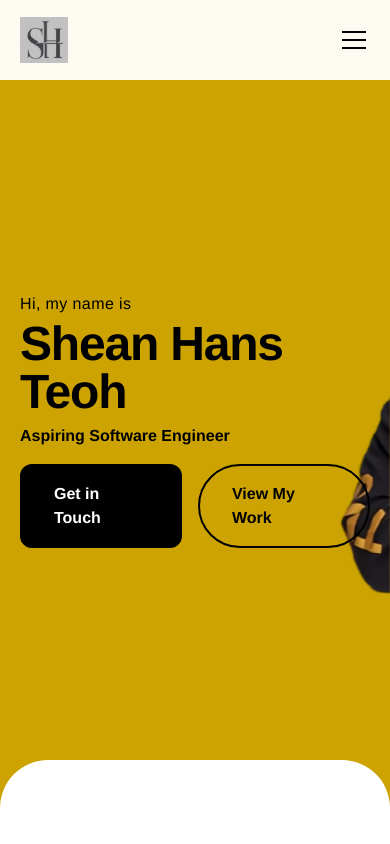
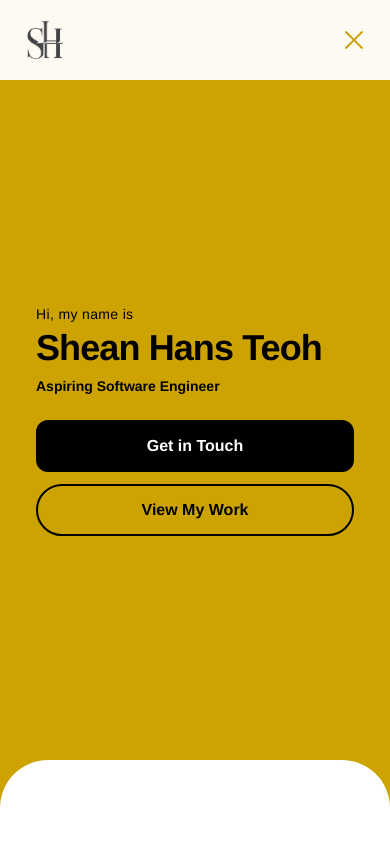
Before and after one commit to iecloudbird/portfolio, a Next.js app: page / in a window 390 px wide. Both pictures are taken after a click on the button 354 px from the left and 40 px from the top of the page. Shown: the top 844 px of the page. Built offline with nearby package versions, Linux system fonts and the light colour scheme.

Commit message:
update responsiveness

```diff
--- a/components/sections/Contact.tsx
+++ b/components/sections/Contact.tsx
@@ -21,21 +21,21 @@ export default function Contact() {
 
   return (
     <div className="bg-white">
-      <Section id="contact" className="py-20">
-        <div className="w-full max-w-4xl mx-auto text-center">
+      <Section id="contact" className="py-12 sm:py-20">
+        <div className="w-full max-w-4xl mx-auto text-center px-4 sm:px-0">
           {/* Heading */}
-          <h2 className="text-5xl md:text-6xl font-bold text-black mb-6">
+          <h2 className="text-4xl sm:text-5xl md:text-6xl font-bold text-black mb-4 sm:mb-6">
             Send me a message!
           </h2>
 
           {/* Subtitle */}
-          <p className="text-lg md:text-xl text-gray-600 mb-12 max-w-2xl mx-auto">
+          <p className="text-base sm:text-lg md:text-xl text-gray-600 mb-8 sm:mb-12 max-w-2xl mx-auto">
             Whether it&apos;s a project idea or just to say hi, I&apos;d love to
             hear from you.
           </p>
 
           {/* Form */}
-          <div className="space-y-8">
+          <div className="space-y-6 sm:space-y-8">
             {/* Name and Email Row */}
             <div className="grid grid-cols-1 md:grid-cols-2 gap-6">
               {/* Name Input */}
--- a/components/sections/Hero.tsx
+++ b/components/sections/Hero.tsx
@@ -8,7 +8,7 @@ export default function Hero() {
       id="hero"
       className="min-h-[90vh] flex items-center bg-[#cca300] pt-20"
     >
-      <div className="absolute inset-0 z-0 overflow-hidden">
+      <div className="absolute inset-0 z-0 overflow-hidden hidden sm:block">
         <img
           src={`${basePath}/images/bg.png`}
           alt="Hero Background"
@@ -16,23 +16,27 @@ export default function Hero() {
         />
       </div>
 
-      <div className="relative z-10 flex-1 max-w-5xl text-black">
-        <p className="text-base font-medium tracking-wide">Hi, my name is</p>
-        <h2 className="text-5xl md:text-7xl font-bold tracking-tight mb-2 mt-1">
+      <div className="relative z-10 flex-1 max-w-5xl text-black px-4 sm:px-0">
+        <p className="text-sm sm:text-base font-medium tracking-wide">
+          Hi, my name is
+        </p>
+        <h2 className="text-4xl sm:text-5xl md:text-7xl font-bold tracking-tight mb-2 mt-1">
           Shean Hans Teoh
         </h2>
-        <p className="text-base font-semibold">Aspiring Software Engineer</p>
-        <div className="flex gap-4 mt-4">
+        <p className="text-sm sm:text-base font-semibold">
+          Aspiring Software Engineer
+        </p>
+        <div className="flex flex-col sm:flex-row gap-3 sm:gap-4 mt-6 sm:mt-4">
           <a
             href="#contact"
-            className="group relative px-8 py-4 bg-black border-2 border-black text-white font-semibold rounded-xl hover:bg-[#ffeb3b] hover:text-black transition-all duration-300 ease-in-out transform hover:scale-105 hover:shadow-[0_0_30px_rgba(255,235,59,0.6)]"
+            className="group relative px-6 sm:px-8 py-3 sm:py-4 bg-black border-2 border-black text-white font-semibold rounded-xl hover:bg-[#ffeb3b] hover:text-black transition-all duration-300 ease-in-out transform hover:scale-105 hover:shadow-[0_0_30px_rgba(255,235,59,0.6)] text-center"
           >
             <span className="relative z-10">Get in Touch</span>
           </a>
 
           <a
             href="#projects"
-            className="px-8 py-4 border-2 border-black font-semibold rounded-full hover:bg-[#f5f5f5] hover:text-black hover:border-[#333] transition-all duration-300 ease-in-out transform hover:scale-105"
+            className="px-6 sm:px-8 py-3 sm:py-4 border-2 border-black font-semibold rounded-full hover:bg-[#f5f5f5] hover:text-black hover:border-[#333] transition-all duration-300 ease-in-out transform hover:scale-105 text-center"
           >
             View My Work
           </a>
--- a/components/sections/Projects.tsx
+++ b/components/sections/Projects.tsx
@@ -55,7 +55,7 @@ function ProjectThumbnail({
 
   return (
     <div
-      className="relative h-48 cursor-pointer perspective-1000"
+      className="relative h-32 sm:h-40 md:h-48 cursor-pointer perspective-1000"
       onMouseEnter={() => setIsFlipped(true)}
       onMouseLeave={() => setIsFlipped(false)}
       onClick={onClick}
@@ -132,16 +132,17 @@ function ProjectThumbnail({
               />
             )}
 
-            <div className="relative z-10 flex flex-col justify-center items-center text-center h-full space-y-3 px-2">
-              <h4 className="font-bold text-xl leading-tight text-white">
+            <div className="relative z-10 flex flex-col justify-center items-center text-center h-full space-y-2 sm:space-y-3 px-1 sm:px-2">
+              <h4 className="font-bold text-sm sm:text-base md:text-xl leading-tight text-white">
                 {project.title}
               </h4>
-              <p className="text-sm text-[#cca300] font-medium">
+              <p className="text-xs sm:text-sm text-[#cca300] font-medium">
                 {project.subtitle}
               </p>
-              <div className="flex items-center gap-2 text-gray-400 text-sm mt-2">
-                <Eye className="w-4 h-4" />
-                <span>Click to view</span>
+              <div className="flex items-center gap-1 sm:gap-2 text-gray-400 text-xs sm:text-sm mt-1 sm:mt-2">
+                <Eye className="w-3 h-3 sm:w-4 sm:h-4" />
+                <span className="hidden sm:inline">Click to view</span>
+                <span className="sm:hidden">View</span>
               </div>
             </div>
 
@@ -261,16 +262,16 @@ export default function Projects() {
         maxTwinkleSpeed={1}
       />
 
-      <Section id="projects" className="py-20 relative z-10">
-        <div className="w-full">
-          <h2 className="text-5xl font-bold mb-8 text-center relative">
+      <Section id="projects" className="py-12 sm:py-20 relative z-10">
+        <div className="w-full px-2 sm:px-0">
+          <h2 className="text-4xl sm:text-5xl font-bold mb-6 sm:mb-8 text-center relative">
             <span className="bg-clip-text text-transparent bg-gradient-to-b from-gray-300 via-white to-white">
               PROJECTS
             </span>
           </h2>
 
           {/* Featured Project Panel */}
-          <div className="relative min-h-[600px] md:min-h-[450px]">
+          <div className="relative min-h-[700px] sm:min-h-[600px] md:min-h-[450px]">
             {/* Previous Button */}
             <button
               onClick={() =>
@@ -278,10 +279,10 @@ export default function Projects() {
                   prev === 0 ? projects.length - 1 : prev - 1
                 )
               }
-              className="absolute left-0 top-1/2 -translate-y-1/2 -translate-x-4 md:-translate-x-6 z-20 w-12 h-12 bg-gray-800 hover:bg-[#cca300] border-2 border-gray-700 hover:border-[#cca300] rounded-full flex items-center justify-center transition-all duration-300 shadow-lg group"
+              className="absolute left-0 top-1/2 -translate-y-1/2 -translate-x-2 sm:-translate-x-4 md:-translate-x-6 z-20 w-10 h-10 sm:w-12 sm:h-12 bg-gray-800 hover:bg-[#cca300] border-2 border-gray-700 hover:border-[#cca300] rounded-full flex items-center justify-center transition-all duration-300 shadow-lg group"
               aria-label="Previous project"
             >
-              <ChevronLeft className="w-6 h-6 text-gray-400 group-hover:text-black transition-colors" />
+              <ChevronLeft className="w-5 h-5 sm:w-6 sm:h-6 text-gray-400 group-hover:text-black transition-colors" />
             </button>
 
             {/* Next Button */}
@@ -291,10 +292,10 @@ export default function Projects() {
                   prev === projects.length - 1 ? 0 : prev + 1
                 )
               }
-              className="absolute right-0 top-1/2 -translate-y-1/2 translate-x-4 md:translate-x-6 z-20 w-12 h-12 bg-gray-800 hover:bg-[#cca300] border-2 border-gray-700 hover:border-[#cca300] rounded-full flex items-center justify-center transition-all duration-300 shadow-lg group"
+              className="absolute right-0 top-1/2 -translate-y-1/2 translate-x-2 sm:translate-x-4 md:translate-x-6 z-20 w-10 h-10 sm:w-12 sm:h-12 bg-gray-800 hover:bg-[#cca300] border-2 border-gray-700 hover:border-[#cca300] rounded-full flex items-center justify-center transition-all duration-300 shadow-lg group"
               aria-label="Next project"
             >
-              <ChevronRight className="w-6 h-6 text-gray-400 group-hover:text-black transition-colors" />
+              <ChevronRight className="w-5 h-5 sm:w-6 sm:h-6 text-gray-400 group-hover:text-black transition-colors" />
             </button>
 
             <AnimatePresence mode="wait">
@@ -304,9 +305,9 @@ export default function Projects() {
                 animate={{ opacity: 1, y: 0 }}
                 exit={{ opacity: 0, y: -20 }}
                 transition={{ duration: 0.25, ease: [0.4, 0, 0.2, 1] }}
-                className="bg-gradient-to-br from-gray-900/80 to-black/80 backdrop-blur-sm border-2 border-gray-800/50 rounded-2xl p-6 md:p-8 shadow-2xl hover:border-[#cca300]/50 hover:shadow-[#cca300]/20 transition-all duration-300"
+                className="bg-gradient-to-br from-gray-900/80 to-black/80 backdrop-blur-sm border-2 border-gray-800/50 rounded-xl sm:rounded-2xl p-4 sm:p-6 md:p-8 shadow-2xl hover:border-[#cca300]/50 hover:shadow-[#cca300]/20 transition-all duration-300"
               >
-                <div className="grid md:grid-cols-2 gap-6 items-start">
+                <div className="grid grid-cols-1 md:grid-cols-2 gap-4 sm:gap-6 items-start">
                   {/* Left: Project Preview */}
                   <div className="space-y-4">
                     <div className="relative aspect-video bg-gradient-to-br from-gray-800 to-gray-900 rounded-xl overflow-hidden border-2 border-gray-700">
@@ -358,29 +359,29 @@ export default function Projects() {
                   </div>
 
                   {/* Right: Project Details */}
-                  <div className="space-y-4">
+                  <div className="space-y-3 sm:space-y-4">
                     <div>
-                      <h3 className="text-3xl font-bold mb-1 text-white">
+                      <h3 className="text-2xl sm:text-3xl font-bold mb-1 text-white">
                         {selectedProject.title}
                       </h3>
-                      <p className="text-[#cca300] font-medium text-lg">
+                      <p className="text-[#cca300] font-medium text-base sm:text-lg">
                         {selectedProject.subtitle}
                       </p>
                     </div>
 
-                    <p className="text-gray-300 leading-relaxed text-base">
+                    <p className="text-gray-300 leading-relaxed text-sm sm:text-base">
                       {selectedProject.fullDescription}
                     </p>
 
                     {/* Action Buttons */}
-                    <div className="flex gap-4 pt-4">
+                    <div className="flex flex-col sm:flex-row gap-3 sm:gap-4 pt-2 sm:pt-4">
                       <a
                         href={selectedProject.githubUrl}
                         target="_blank"
                         rel="noopener noreferrer"
-                        className="flex items-center gap-2 px-6 py-3 bg-[#cca300] text-black rounded-xl font-medium hover:bg-[#ffd700] transition-colors duration-300 shadow-md"
+                        className="flex items-center justify-center gap-2 px-5 sm:px-6 py-2.5 sm:py-3 bg-[#cca300] text-black rounded-xl font-medium hover:bg-[#ffd700] transition-colors duration-300 shadow-md"
                       >
-                        <Github className="w-5 h-5" />
+                        <Github className="w-4 h-4 sm:w-5 sm:h-5" />
                         View Code
                       </a>
                       {selectedProject.liveUrl && (
@@ -388,9 +389,9 @@ export default function Projects() {
                           href={selectedProject.liveUrl}
                           target="_blank"
                           rel="noopener noreferrer"
-                          className="flex items-center gap-2 px-6 py-3 bg-gray-800 text-white border-2 border-gray-700 rounded-xl font-medium hover:border-[#cca300] hover:bg-gray-700 transition-colors duration-300"
+                          className="flex items-center justify-center gap-2 px-5 sm:px-6 py-2.5 sm:py-3 bg-gray-800 text-white border-2 border-gray-700 rounded-xl font-medium hover:border-[#cca300] hover:bg-gray-700 transition-colors duration-300"
                         >
-                          <ExternalLink className="w-5 h-5" />
+                          <ExternalLink className="w-4 h-4 sm:w-5 sm:h-5" />
                           Live Demo
                         </a>
                       )}
@@ -402,7 +403,7 @@ export default function Projects() {
           </div>
 
           {/* Project Thumbnails */}
-          <div className="grid grid-cols-2 md:grid-cols-4 gap-4 mt-8 mb-20">
+          <div className="grid grid-cols-2 md:grid-cols-4 gap-3 sm:gap-4 mt-6 sm:mt-8 mb-12 sm:mb-20">
             {projects.map((project, index) => (
               <ProjectThumbnail
                 key={index}
--- a/components/ui/BackToTop.tsx
+++ b/components/ui/BackToTop.tsx
@@ -30,10 +30,10 @@ export default function BackToTop() {
     <button
       onClick={scrollToTop}
       style={{ zIndex: 9999 }}
-      className="fixed bottom-8 right-8 p-4 bg-[#cca300] text-black rounded-full shadow-lg hover:bg-[#ffd700] hover:shadow-xl transform hover:scale-110 transition-all duration-300 cursor-pointer"
+      className="fixed bottom-6 right-6 sm:bottom-8 sm:right-8 p-3 sm:p-4 bg-[#cca300] text-black rounded-full shadow-lg hover:bg-[#ffd700] hover:shadow-xl transform hover:scale-110 transition-all duration-300 cursor-pointer"
       aria-label="Back to top"
     >
-      <ArrowUp className="w-6 h-6" />
+      <ArrowUp className="w-5 h-5 sm:w-6 sm:h-6" />
     </button>
   );
 }
--- a/components/ui/Header.tsx
+++ b/components/ui/Header.tsx
@@ -5,6 +5,7 @@ import { useState, useEffect } from "react";
 export default function Header() {
   const [isScrolled, setIsScrolled] = useState(false);
   const [isLoaded, setIsLoaded] = useState(false);
+  const [isMobileMenuOpen, setIsMobileMenuOpen] = useState(false);
   const basePath = process.env.NODE_ENV === "production" ? "/portfolio" : "";
 
   useEffect(() => {
@@ -20,6 +21,15 @@ export default function Header() {
     window.addEventListener("scroll", handleScroll);
     return () => window.removeEventListener("scroll", handleScroll);
   }, []);
+
+  const handleMobileMenuClick = (e: React.MouseEvent) => {
+    e.preventDefault();
+    setIsMobileMenuOpen(!isMobileMenuOpen);
+  };
+
+  const handleNavClick = () => {
+    setIsMobileMenuOpen(false);
+  };
 
   const navItems = [
     { label: "Home", href: "#hero" },
@@ -47,7 +57,9 @@ export default function Header() {
           {/* Logo */}
           <a href="#hero" className="flex items-center gap-3 group">
             <img
-              src={`${basePath}/images/logo.png`}
+              src={`${basePath}/images/${
+                isScrolled ? "logow.png" : "logo.png"
+              }`}
               alt="Shean Hans Teoh"
               className="h-12 w-12 object-contain transition-transform duration-300 group-hover:scale-110"
             />
@@ -73,36 +85,56 @@ export default function Header() {
 
           {/* Mobile Menu Button */}
           <button
-            className="md:hidden flex flex-col gap-1.5 w-8 h-8 items-center justify-center group"
+            onClick={handleMobileMenuClick}
+            className="md:hidden flex flex-col gap-1.5 w-8 h-8 items-center justify-center group relative z-30"
             aria-label="Toggle menu"
           >
             <span
-              className={`w-6 h-0.5 transition-all duration-500 group-hover:bg-[#cca300] ${
-                isScrolled ? "bg-white" : "bg-black"
+              className={`w-6 h-0.5 transition-all duration-300 ${
+                isMobileMenuOpen
+                  ? "rotate-45 translate-y-2 bg-[#cca300]"
+                  : isScrolled
+                  ? "bg-white group-hover:bg-[#cca300]"
+                  : "bg-black group-hover:bg-[#cca300]"
               }`}
             />
             <span
-              className={`w-6 h-0.5 transition-all duration-500 group-hover:bg-[#cca300] ${
-                isScrolled ? "bg-white" : "bg-black"
+              className={`w-6 h-0.5 transition-all duration-300 ${
+                isMobileMenuOpen
+                  ? "opacity-0"
+                  : isScrolled
+                  ? "bg-white group-hover:bg-[#cca300]"
+                  : "bg-black group-hover:bg-[#cca300]"
               }`}
             />
             <span
-              className={`w-6 h-0.5 transition-all duration-500 group-hover:bg-[#cca300] ${
-                isScrolled ? "bg-white" : "bg-black"
+              className={`w-6 h-0.5 transition-all duration-300 ${
+                isMobileMenuOpen
+                  ? "-rotate-45 -translate-y-2 bg-[#cca300]"
+                  : isScrolled
+                  ? "bg-white group-hover:bg-[#cca300]"
+                  : "bg-black group-hover:bg-[#cca300]"
               }`}
             />
           </button>
         </div>
       </div>
 
-      {/* Mobile Navigation Overlay - Hidden for now, can be enhanced later */}
-      <div className="md:hidden hidden">
-        <nav className="flex flex-col gap-4 p-8 bg-white border-t border-gray-200">
+      {/* Mobile Navigation Overlay */}
+      <div
+        className={`md:hidden fixed inset-0 top-20 bg-black/95 backdrop-blur-sm transition-all duration-300 z-[100] ${
+          isMobileMenuOpen
+            ? "opacity-100 visible"
+            : "opacity-0 invisible pointer-events-none"
+        }`}
+      >
+        <nav className="flex flex-col gap-6 p-8">
           {navItems.map((item) => (
             <a
               key={item.href}
               href={item.href}
-              className="text-lg font-medium text-black hover:text-[#cca300] transition-colors"
+              onClick={handleNavClick}
+              className="text-2xl font-semibold text-white hover:text-[#cca300] transition-colors"
             >
               {item.label}
             </a>
```
Also changed, not shown: components/sections/About.tsx (+6 -4 lines), components/ui/Timeline.tsx (+19 -19 lines), public/images/logo.png, public/images/logow.png (added).
